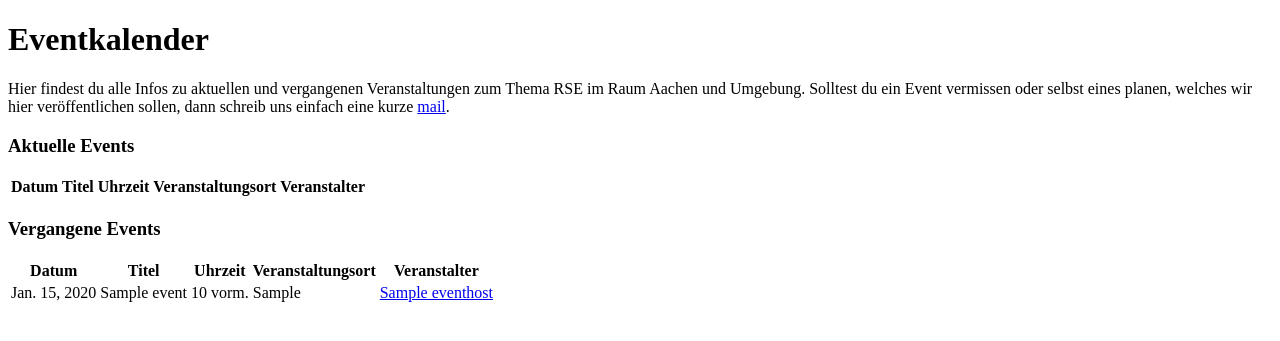
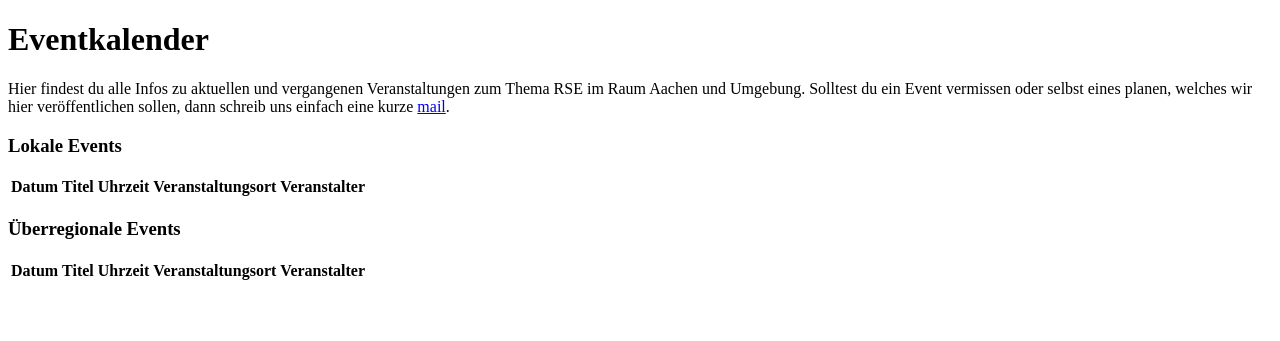
Before and after one commit to RSE-Aachen/website, a Django app: page /events/ in a window 1280 px wide. Shown: the top 341 px of the page. Run offline with Django 3.2, Linux system fonts and the light colour scheme; tables that the repository leaves empty hold one stand-in row (values such as "Sample post"); lists and menus that the app fills with data are empty.

Commit message:
Add is_local flag for event

```diff
--- a/events/models.py
+++ b/events/models.py
@@ -1,6 +1,7 @@
 from django.db import models
 
 class Event(models.Model):
+    is_local = models.BooleanField(default=True, help_text='Is this a local event?')
     title = models.CharField(max_length=30, help_text='Title of the event.')
     date = models.DateField(help_text='Date of the event.')
     time = models.TimeField(help_text='Time of the event.')
--- a/events/templates/events.html
+++ b/events/templates/events.html
@@ -12,7 +12,7 @@
         einfach eine kurze <a href="mailto:">mail</a>.
     </p>
 
-    <h3>Aktuelle Events</h3>
+    <h3>Lokale Events</h3>
     <table>
         <tr>
             <th>Datum</th>
@@ -22,7 +22,7 @@
             <th>Veranstalter</th>
         </tr>
 
-        {% for event in upcomming_events %}
+        {% for event in local_upcomming_events %}
             <tr>
                 <td>{{ event.date }}</td>
                 <td>{{ event.title }}</td>
@@ -43,7 +43,7 @@
         {% endfor %}
     </table>
 
-    <h3>Vergangene Events</h3>
+    <h3>Überregionale Events</h3>
     <table>
         <tr>
             <th>Datum</th>
@@ -53,7 +53,7 @@
             <th>Veranstalter</th>
         </tr>
 
-        {% for event in past_events %}
+        {% for event in non_local_upcomming_events %}
             <tr>
                 <td>{{ event.date }}</td>
                 <td>{{ event.title }}</td>
--- a/events/views.py
+++ b/events/views.py
@@ -4,14 +4,14 @@
 
 def events(request):
 
-    all_events = Event.objects.all()
-    upcomming_events = Event.objects.filter(date__gte=date.today())
-    past_events = Event.objects.filter(date__lt=date.today())
+    local_events = Event.objects.filter(is_local=True)
+    nonlocal_events = Event.objects.filter(is_local=False)
+    local_upcomming_events = local_events.filter(date__gte=date.today())
+    nonlocal_upcomming_events = nonlocal_events.filter(date__gte=date.today())
 
     context = {
-        'all_events': all_events,
-        'upcomming_events': upcomming_events,
-        'past_events': past_events
+        'local_upcomming_events': local_upcomming_events,
+        'non_local_upcomming_events': nonlocal_upcomming_events,
     }
 
     return render(request, 'events.html', context=context)
```
Also changed, not shown: events/migrations/0002_event_is_local.py (added).
